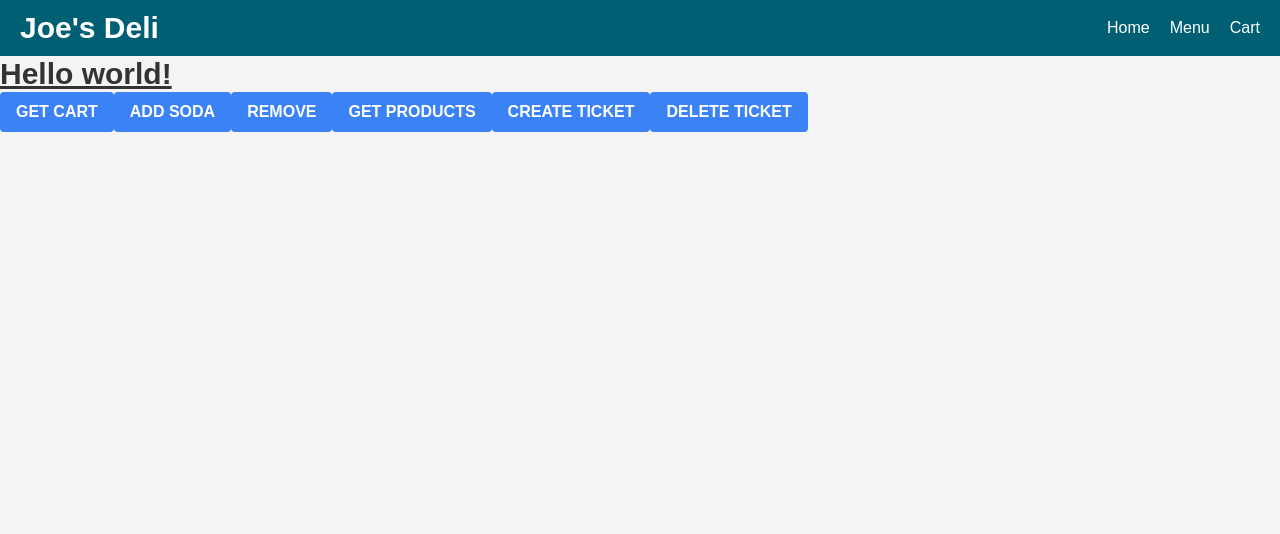
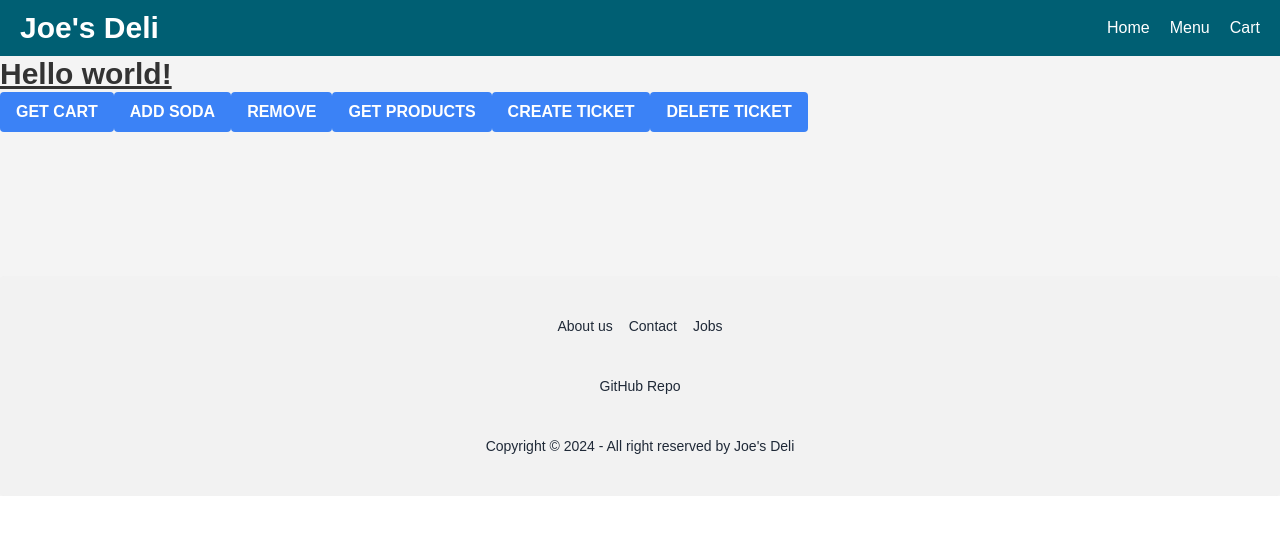
Before and after one commit to JoanG5/CIS5800, a React (Vite) app in the folder client/: page /Test in a window 1280 px wide. Shown: the top 534 px of the page. Built offline with nearby package versions, Linux system fonts and the light colour scheme.

Commit message:
created footer

```diff
--- a/client/package.json
+++ b/client/package.json
@@ -25,6 +25,7 @@
     "@types/react-dom": "^18.2.22",
     "@vitejs/plugin-react": "^4.2.1",
     "autoprefixer": "^10.4.19",
+    "daisyui": "^4.10.2",
     "eslint": "^8.57.0",
     "eslint-plugin-react": "^7.34.1",
     "eslint-plugin-react-hooks": "^4.6.0",
--- a/client/src/App.jsx
+++ b/client/src/App.jsx
@@ -6,6 +6,7 @@ import {
   Navigate,
 } from "react-router-dom";
 import Navbar from "./components/Navbar";
+import Footer from "./components/Footer";
 import Home from "./pages/Home";
 import Menu from "./pages/Menu";
 import Cart from "./pages/Cart";
@@ -25,6 +26,7 @@ function App() {
           <Route path="/cart" element={<Cart />} />
           <Route path="/Test" element={<Test />}/>
         </Routes>
+        <Footer />
       </Router>
     </>
   );
--- a/client/src/components/CartItemCard.jsx
+++ b/client/src/components/CartItemCard.jsx
@@ -1,14 +1,23 @@
 import React from "react";
 
 function CartItemCard({ props }) {
+  const baseUrl = "http://127.0.0.1:8000";
+  const imageUrl = `${baseUrl}${props.item.photo}`;
+  console.log(props);
+
   return (
     <>
-      <div>
+      <div className="m-4 p-4 bg-blue-300 rounded-lg max-w-80">
         <div className="flex flex-col">
           <div className="m-4">
             <h2 className="text-lg font-bold">
               {props.item.name} x{props.quantity}
             </h2>
+            <img
+              src={imageUrl}
+              alt={props.name}
+              className="w-36 h-36 object-cover rounded-lg mx-auto mb-5"
+            />
             <p>{props.item.description}</p>
             <h2 className="text-lg font-bold ml-2">
               $
--- /dev/null
+++ b/client/src/components/Footer.jsx
@@ -0,0 +1,36 @@
+import React from "react";
+
+function Footer() {
+  return (
+    <footer className="footer footer-center p-10 bg-base-200 text-base-content rounded mt-36">
+      <nav className="grid grid-flow-col gap-4">
+        <a className="link link-hover">About us</a>
+        <a className="link link-hover">Contact</a>
+        <a className="link link-hover">Jobs</a>
+      </nav>
+      <nav>
+        <div className="grid grid-flow-col gap-4">
+          <a
+            href="https://github.com/JoanG5/CIS5800"
+            className="link link-hover"
+          >
+            <svg
+              xmlns="http://www.w3.org/2000/svg"
+              className="h-0 w-6"
+              fill="none"
+              viewBox="0 0 24 24"
+              stroke="currentColor"
+            >
+            </svg>
+            GitHub Repo
+          </a>
+        </div>
+      </nav>
+      <aside>
+        <p>Copyright © 2024 - All right reserved by Joe's Deli</p>
+      </aside>
+    </footer>
+  );
+}
+
+export default Footer;
--- a/client/src/components/ItemCard.jsx
+++ b/client/src/components/ItemCard.jsx
@@ -23,7 +23,7 @@ function ItemCard({ props }) {
 
   return (
     <>
-      <div className="m-4 p-4 bg-blue-300 rounded-lg min-w-72">
+      <div className="m-4 p-4 bg-blue-200 rounded-lg min-w-72">
         <h1 className="text-3xl font-bold">{props.name}</h1>
         <img
           src={imageUrl}
--- a/client/src/pages/Menu.jsx
+++ b/client/src/pages/Menu.jsx
@@ -19,6 +19,7 @@ function Menu() {
 
   return (
     <>
+      <div className="min-h-screen">
         <h1 className="text-3xl font-bold text-center m-4">Menu</h1>
 
         <div className="container2">
@@ -30,6 +31,7 @@ function Menu() {
               items.map((item) => <ItemCard key={item.id} props={item} />)}
           </div>
         </div>
+      </div>
     </>
   );
 }
--- a/client/tailwind.config.js
+++ b/client/tailwind.config.js
@@ -4,5 +4,5 @@ export default {
   theme: {
     extend: {},
   },
-  plugins: [],
+  plugins: [require("daisyui")],
 };
```
Also changed, not shown: client/src/components/CartItemCard.css (deleted), 1 other file (tests, documents, lock files or other folders). Lines whose indentation alone changed are shown as unchanged.
